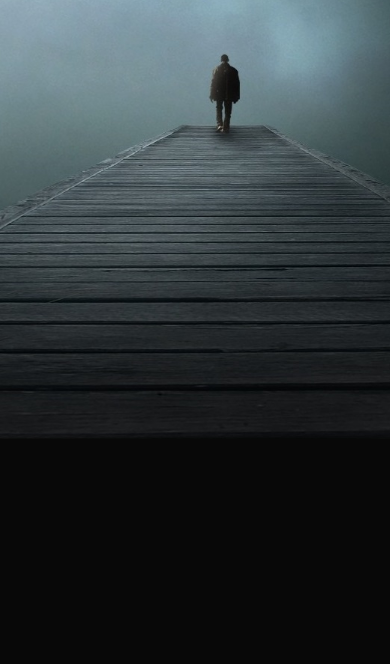
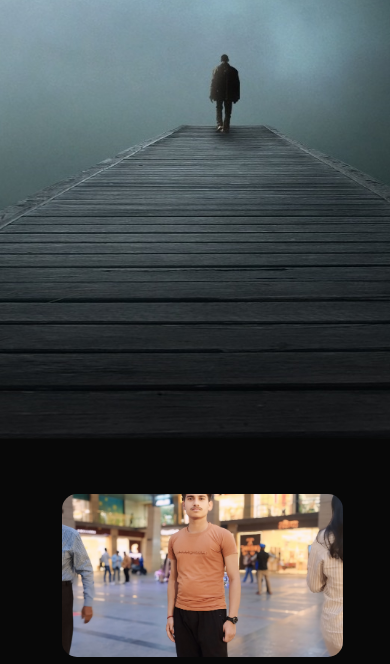
Before and after one commit to prashant-1342/Portfolio, a website: page index.html in a window 390 px wide. Shown: the part 405-1069 px from the top of the page. Drawn offline with Linux system fonts and the light colour scheme.

Commit message:
Update style.css

```diff
--- a/style.css
+++ b/style.css
@@ -105,7 +105,7 @@ nav ul li a:hover::after{
   height:90%;
   width: 30%;
   margin-left: 15px;;
-  background: url(images/profile.jpg);
+  background: url(profile.jpg);
   background-repeat: no-repeat;
   background-size: cover;
   background-position: center;
@@ -462,7 +462,7 @@ nav2 ul li a:hover::after{
   width: 90%;
   margin-top: 35px;
   margin-left: 15px;;
-  background: url(images/profile.jpg);
+  background: url(profile.jpg);
   background-repeat: no-repeat;
   background-size: cover;
   background-position: center;
```
